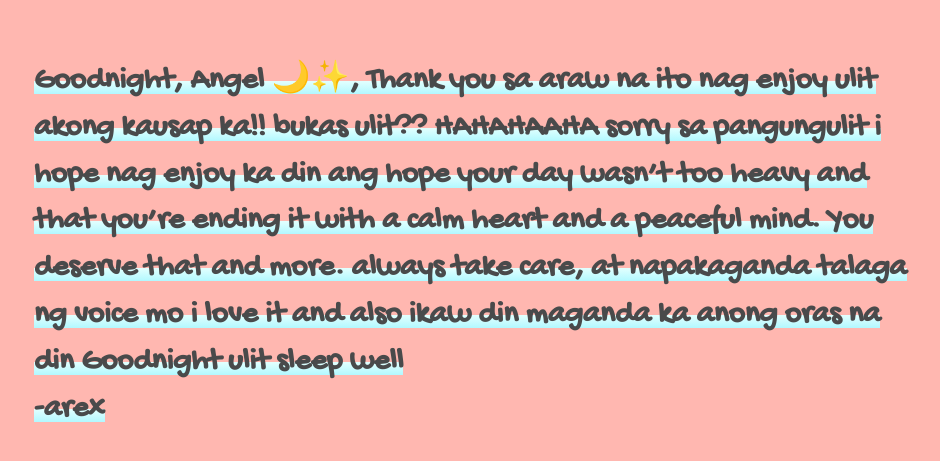
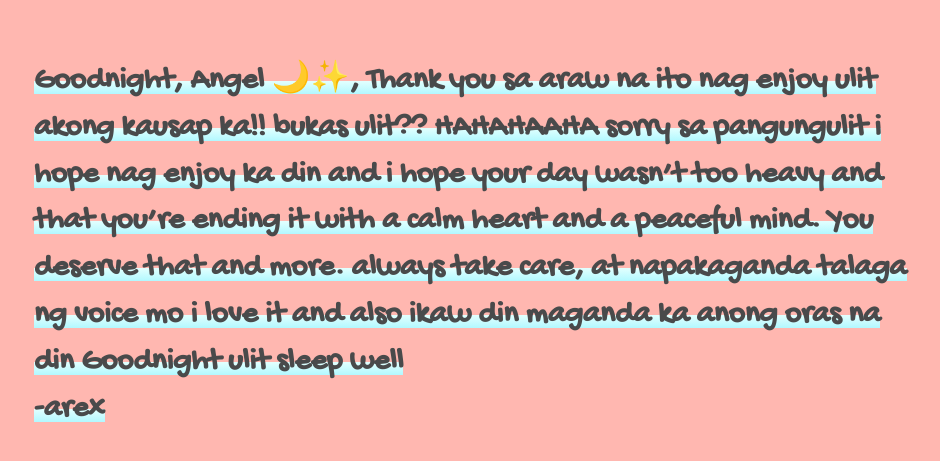
Before and after one commit to arex20/gel, a plain HTML site: page index.html in a window 1280 px wide. Shown: the part 269-730 px from the top of the page, without its empty margins (166-1106 px from the left). Drawn offline with Linux system fonts and the light colour scheme.

Commit message:
Update index.html

```diff
--- a/index.html
+++ b/index.html
@@ -7,7 +7,7 @@
 
 </head>
 <body>
-<h2>Goodnight, Angel 🌙✨, Thank you sa araw na ito nag enjoy ulit akong kausap ka!! bukas ulit?? HAHAHAAHA sorry sa pangungulit i hope nag enjoy ka din ang hope your day wasn’t too heavy and that you’re ending it with a calm heart and a peaceful mind. You deserve that and more.
+<h2>Goodnight, Angel 🌙✨, Thank you sa araw na ito nag enjoy ulit akong kausap ka!! bukas ulit?? HAHAHAAHA sorry sa pangungulit i hope nag enjoy ka din and i hope your day wasn’t too heavy and that you’re ending it with a calm heart and a peaceful mind. You deserve that and more.
   always take care, at napakaganda talaga ng voice mo i love it and also ikaw din maganda ka anong oras na din Goodnight ulit sleep well <br> -arex</h2>
 </body>
 </head>
```
